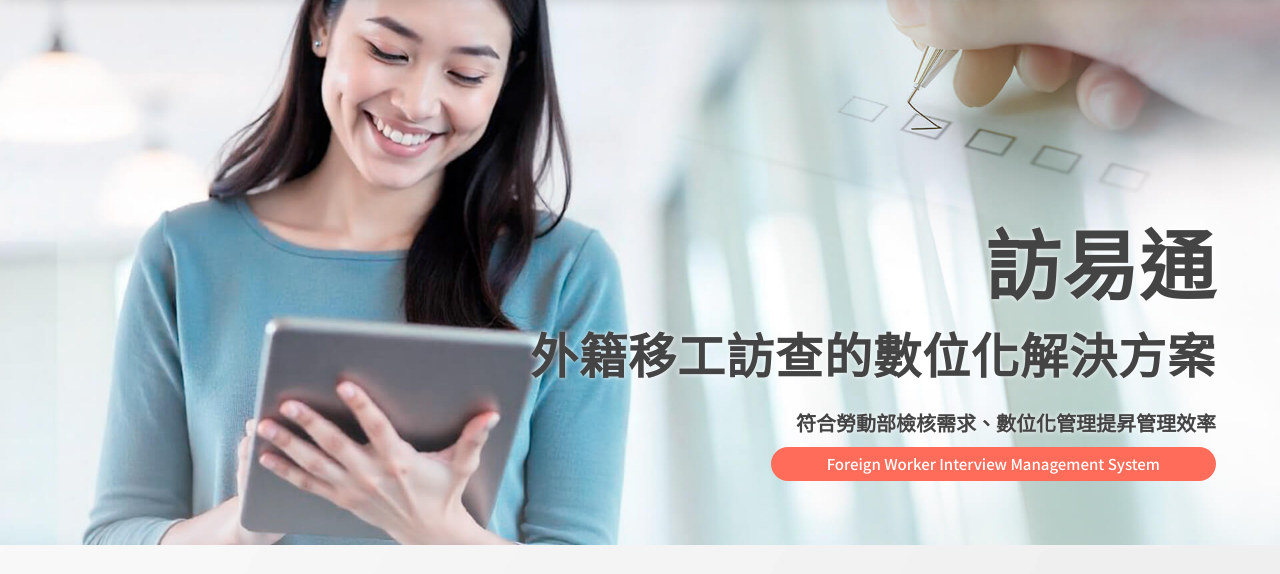
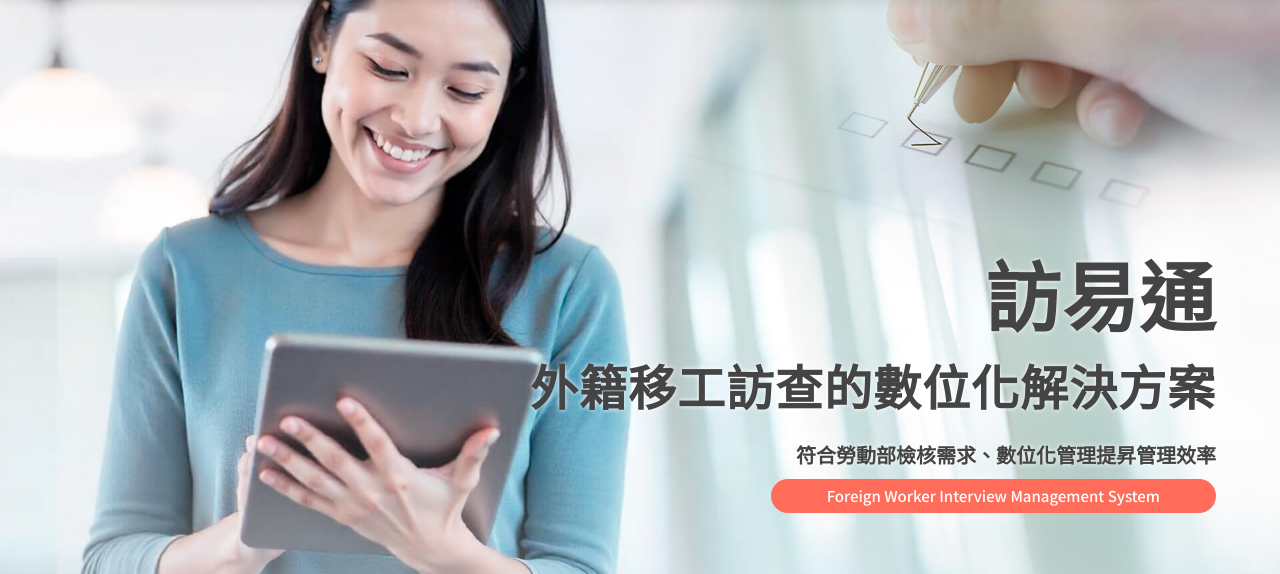
Before and after one commit to HywebU00/2025_m00_VisitETong, a plain HTML site: page mp.html in a window 1280 px wide. Shown: the part 132-706 px from the top of the page. Drawn offline with Linux system fonts and the light colour scheme.

Commit message:
20250401 css modify

```diff
--- a/sass/module/_menu.scss
+++ b/sass/module/_menu.scss
@@ -47,6 +47,9 @@
 
         &:focus-visible {
           box-shadow: 0 0 0 2px inset $aHover;
+        }
+        @include screen('tablet') {
+          padding: 0 0.5em;
         }
       }
 
--- a/sass/page/_mp.scss
+++ b/sass/page/_mp.scss
@@ -518,7 +518,7 @@ section {
 
 .mpBigimg {
   .imgContainer {
-    @include aspectRatio(4, 2);
+    @include aspectRatio(4, 1.85);
     overflow: hidden;
     position: relative;
     // &:before {
@@ -537,15 +537,15 @@ section {
       width: 100%;
       object-fit: cover;
     }
-    // @include screen('notebook') {
-    //   @include aspectRatio(4, 2);
-    //   img {
-    //     width: 100%;
-    //     object-fit: cover;
-    //   }
-    // }
+    @include screen('notebook') {
+      @include aspectRatio(4, 2.1);
+      img {
+        width: 100%;
+        object-fit: cover;
+      }
+    }
     @include screen('tablet') {
-      @include aspectRatio(4, 2.5);
+      @include aspectRatio(4, 2.3);
       img {
         width: 100%;
         object-fit: cover;
```
Also changed, not shown: css/style.css, 1 other file.
